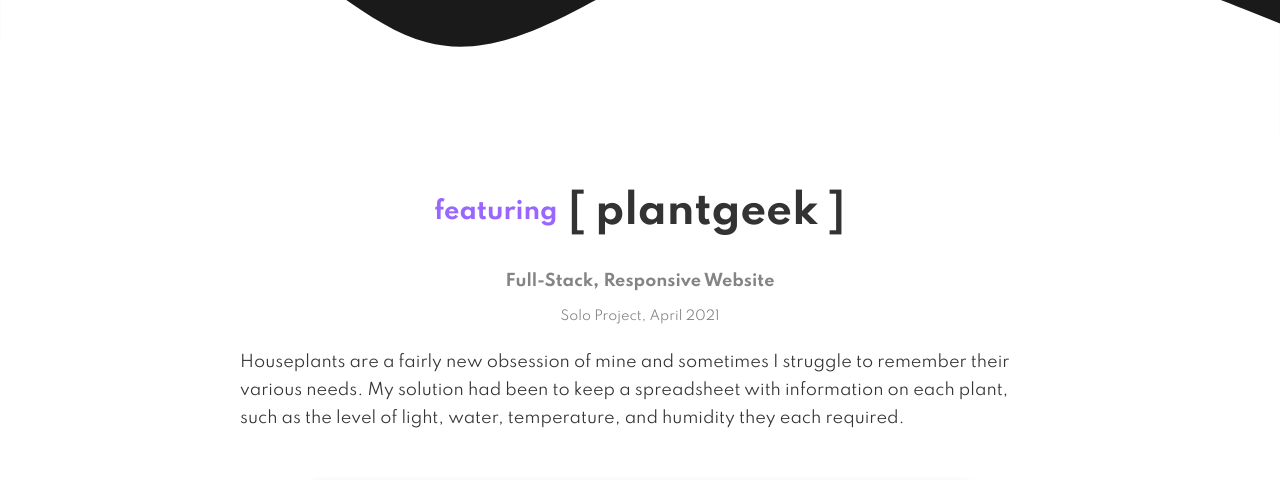
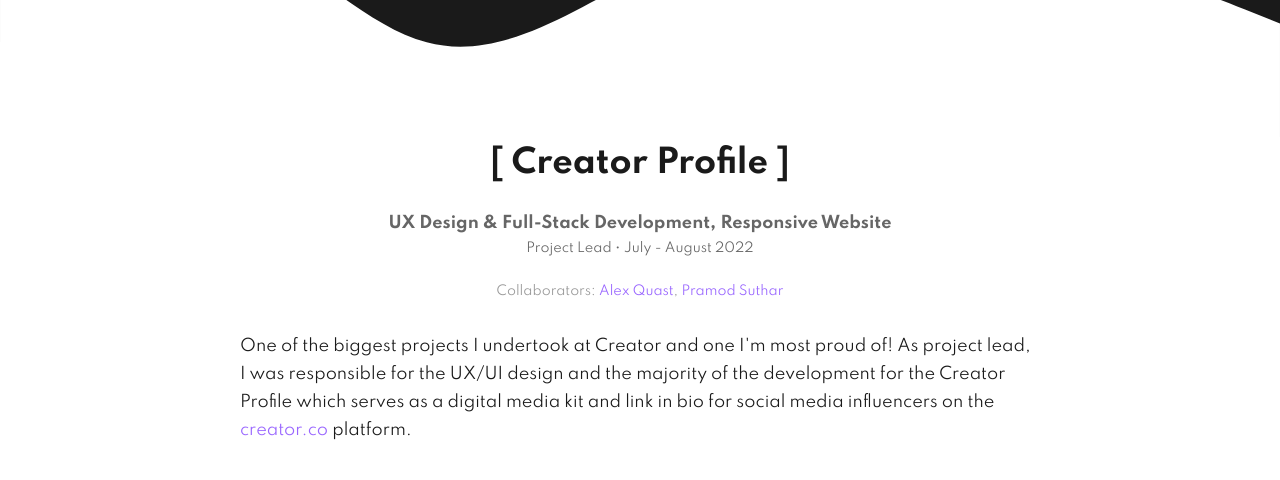
Before and after one commit to v-prt/portfolio, a React (Create React App) app: page / in a window 1280 px wide. Shown: the part 1960-2440 px from the top of the page. Built offline with nearby package versions, Linux system fonts and the light colour scheme; grey boxes are pictures that could not be loaded; a web font is replaced by a local one.

Commit message:
update featured project

```diff
--- a/src/GlobalStyles.js
+++ b/src/GlobalStyles.js
@@ -141,38 +141,6 @@
   }
 `
 
-export const ProjectGallery = styled.div`
-  display: flex;
-  grid-gap: 20px;
-  width: calc(100% - 40px);
-  overflow-x: scroll;
-  margin: 20px 0;
-  padding: 20px 10px;
-  ::-webkit-scrollbar {
-    height: 10px;
-  }
-  ::-webkit-scrollbar-track {
-    background-color: #f2f2f2;
-    border-radius: 5px;
-  }
-  ::-webkit-scrollbar-thumb {
-    background-color: #ccc;
-    border-radius: 5px;
-    cursor: pointer;
-  }
-  img {
-    height: 300px;
-    border-radius: 10px;
-    box-shadow: 1px 3px 10px rgba(0, 0, 0, 0.2);
-    @media only screen and (min-width: ${BREAKPOINTS.tablet}) {
-      height: 400px;
-    }
-    @media only screen and (min-width: ${BREAKPOINTS.desktop}) {
-      height: 500px;
-    }
-  }
-`
-
 export const UnderlinedLink = styled.a`
   color: #000;
   font-weight: bold;
@@ -200,6 +168,7 @@
 `
 
 export const ProjectWrapper = styled.main`
+  background: #fff;
   display: flex;
   flex-direction: column;
   align-items: center;
@@ -209,6 +178,8 @@
     height: 200px;
     width: 100%;
     display: flex;
+    flex-direction: column;
+    justify-content: center;
     img {
       width: 100%;
       margin-top: auto;
@@ -245,7 +216,7 @@
     display: flex;
     flex-direction: column;
     align-items: center;
-    margin: 0 30px;
+    margin: 0 20px;
     p {
       max-width: 800px;
       margin: 10px 0;
@@ -276,11 +247,19 @@
     }
   }
   @media only screen and (min-width: ${BREAKPOINTS.tablet}) {
+    padding-bottom: 80px;
     .banner {
-      height: 300px;
+      height: 250px;
     }
     .buttons {
       flex-direction: row;
+    }
+  }
+  @media only screen and (min-width: ${BREAKPOINTS.desktop}) {
+    padding-bottom: 100px;
+    .banner {
+      height: 300px;
+      padding-top: 50px;
     }
   }
 `
--- a/src/components/FeaturedProject.js
+++ b/src/components/FeaturedProject.js
@@ -1,167 +1,112 @@
-import React from 'react'
+import { ProjectWrapper, LinkButton } from '../GlobalStyles'
+import { Carousel } from '../components/Carousel'
 
-import styled from 'styled-components/macro'
-import { COLORS, BREAKPOINTS, LinkButton, ProjectGallery } from '../GlobalStyles'
-import { ImageLoader } from '../components/ImageLoader'
-
-import plantgeekHome1 from '../assets/plantgeek/plantgeek-homepage1.png'
-import plantgeekHome2 from '../assets/plantgeek/plantgeek-homepage2.png'
-import plantgeekHome3 from '../assets/plantgeek/plantgeek-homepage3.png'
-import plantgeekBrowse1 from '../assets/plantgeek/plantgeek-browse1.png'
-import plantgeekBrowse2 from '../assets/plantgeek/plantgeek-browse2.png'
-import plantgeekBrowse3 from '../assets/plantgeek/plantgeek-browse3.png'
-import plantgeekPlantProfile from '../assets/plantgeek/plantgeek-plantprofile.png'
-import plantgeekUserProfile from '../assets/plantgeek/plantgeek-userprofile.png'
-import plantgeekCollection from '../assets/plantgeek/plantgeek-collection.png'
-import plantgeekFriends from '../assets/plantgeek/plantgeek-friends.png'
-import plantgeekSettings from '../assets/plantgeek/plantgeek-settings.png'
+import image1 from '../assets/creator/creator-profile1.png'
+import image2 from '../assets/creator/creator-profile2.png'
+import image3 from '../assets/creator/creator-profile3.png'
+import image4 from '../assets/creator/creator-profile4.png'
+import image5 from '../assets/creator/creator-profile5.png'
+import image6 from '../assets/creator/profile-editor1.png'
+import image7 from '../assets/creator/profile-editor2.png'
+import image8 from '../assets/creator/profile-editor3.png'
+import image9 from '../assets/creator/profile-editor4.png'
+import image10 from '../assets/creator/profile-editor5.png'
+import image11 from '../assets/creator/profile-editor6.png'
+import image12 from '../assets/creator/profile-editor7.png'
+import image13 from '../assets/creator/profile-editor8.png'
 
 export const FeaturedProject = () => {
+  const projectImages = [
+    image1,
+    image2,
+    image3,
+    image4,
+    image5,
+    image6,
+    image7,
+    image8,
+    image9,
+    image10,
+    image11,
+    image12,
+    image13,
+  ]
+
   return (
-    <Wrapper>
-      <Description>
-        <h2>
-          <span className='feat'>featuring</span>
-          <span className='title'>
-            [ <b>plantgeek</b> ]
-          </span>
+    <ProjectWrapper>
+      <div className='description'>
+        <h2 className='title'>
+          [ <b>Creator Profile</b> ]
         </h2>
         <div className='summary'>
-          <p className='type'>Full-Stack, Responsive Website</p>
-          <p className='duration'>Solo Project, April 2021</p>
+          <p className='type'>UX Design & Full-Stack Development, Responsive Website</p>
+          <p className='duration'>Project Lead • July - August 2022</p>
+          <p className='collaborators'>
+            Collaborators:{' '}
+            <a
+              className='link'
+              href='https://www.linkedin.com/in/alex-i-quast/'
+              target='_blank'
+              rel='noopener noreferrer'>
+              Alex Quast
+            </a>
+            ,{' '}
+            <a
+              className='link'
+              href='https://www.linkedin.com/in/pramodsuthar/'
+              target='_blank'
+              rel='noopener noreferrer'>
+              Pramod Suthar
+            </a>
+          </p>
         </div>
+        <div className='details'>
           <p>
-          Houseplants are a fairly new obsession of mine and sometimes I struggle to remember their
-          various needs. My solution had been to keep a spreadsheet with information on each plant,
-          such as the level of light, water, temperature, and humidity they each required.
+            One of the biggest projects I undertook at Creator and one I'm most proud of! As project
+            lead, I was responsible for the UX/UI design and the majority of the development for the
+            Creator Profile which serves as a digital media kit and link in bio for social media
+            influencers on the{' '}
+            <a className='link' href='https://creator.co' target='_blank' rel='noopener noreferrer'>
+              creator.co
+            </a>{' '}
+            platform.
           </p>
-        <div className='primary-image'>
-          <ImageLoader src={plantgeekPlantProfile} alt='' />
         </div>
+        <div style={{ margin: '30px 0' }}>
+          <Carousel images={projectImages} />
+        </div>
+        <div className='details'>
           <p>
-          I decided to build
-          <strong> plantgeek </strong>
-          as an upgrade to my spreadsheet, where you can browse and view care information for
-          hundreds of plants. Users can sign up to create lists of plants they own, love, or wish to
-          have and even contribute to the database. Admins can approve or reject submissions as well
-          as delete plants.
+            The goal was to provide creators a better alternative to Linktree with exclusive
+            features just for our NFT holders. Features include uploading a profile image, bio and
+            other personal information; automatically updated metrics for connected social
+            platforms; automatically populated top performing content; and the option to add rates
+            for social media services, upload recommended products, showcase an NFT collection, and
+            add custom links.
           </p>
           <p>
-          I started this website as a full-stack solo school project in 2021 and I have since
-          continued to improve and work on it in my spare time. For more information, check out my
-          code on GitHub or view the live website below.
+            My teammates were responsible for securing SSLs for the custom subdomains as well as
+            setting up crypto wallet connection for verifying ownership of the{' '}
+            <a
+              className='link'
+              href='https://creator.co/passport-nft'
+              target='_blank'
+              rel='noopener noreferrer'>
+              Creator Passport NFT
+            </a>{' '}
+            to unlock premium features.
           </p>
           <div className='buttons'>
             <LinkButton
               className='black'
-            href='https://www.plantgeek.co'
+              href='https://example.creator.co'
               target='_blank'
               rel='noopener noreferrer'>
-            VIEW LIVE SITE
+              View Example Profile
             </LinkButton>
-          <LinkButton
-            className='white'
-            href='https://github.com/v-prt/plantgeek'
-            target='_blank'
-            rel='noopener noreferrer'>
-            VIEW ON GITHUB
-          </LinkButton>
-          {/* <UnderlinedLink href='https://youtu.be/_LXWqhxIMrQ' target='_blank' rel="noopener noreferrer">
-            Video Demo
-          </UnderlinedLink> */}
           </div>
-      </Description>
-      <ProjectGallery>
-        <ImageLoader src={plantgeekHome1} alt='' />
-        <ImageLoader src={plantgeekHome2} alt='' />
-        <ImageLoader src={plantgeekHome3} alt='' />
-        <ImageLoader src={plantgeekBrowse1} alt='' />
-        <ImageLoader src={plantgeekBrowse2} alt='' />
-        <ImageLoader src={plantgeekBrowse3} alt='' />
-        <ImageLoader src={plantgeekUserProfile} alt='' />
-        <ImageLoader src={plantgeekCollection} alt='' />
-        <ImageLoader src={plantgeekFriends} alt='' />
-        <ImageLoader src={plantgeekSettings} alt='' />
-      </ProjectGallery>
-    </Wrapper>
+        </div>
+      </div>
+    </ProjectWrapper>
   )
 }
-
-const Wrapper = styled.section`
-  background: #fff;
-  color: #333;
-  display: flex;
-  flex-direction: column;
-  align-items: center;
-  width: 100%;
-`
-
-const Description = styled.div`
-  width: 100%;
-  display: flex;
-  flex-direction: column;
-  align-items: center;
-  h2 {
-    font-size: 2.5rem;
-    margin: 50px 20px 20px 20px;
-    display: flex;
-    align-items: center;
-    flex-wrap: wrap;
-    span {
-      margin: 5px 0;
-    }
-    .feat {
-      font-size: 1.5rem;
-      color: ${COLORS.primaryAccent};
-      margin-right: 10px;
-    }
-    @media (max-width: 1000px) {
-      font-size: 2rem;
-    }
-  }
-  .summary {
-    text-align: center;
-    opacity: 0.6;
-    .type {
-      font-weight: bold;
-    }
-    .duration {
-      font-size: 0.8rem;
-    }
-  }
-  p {
-    max-width: 800px;
-    margin: 10px 20px;
-  }
-  .primary-image {
-    margin: 40px 0;
-    img {
-      height: 300px;
-      border-radius: 10px;
-      box-shadow: 1px 3px 10px rgba(0, 0, 0, 0.2);
-    }
-  }
-  .buttons {
-    display: flex;
-    flex-direction: column;
-    align-items: center;
-    margin: 10px 0;
-    a {
-      width: 100%;
-      margin: 10px;
-    }
-  }
-  @media only screen and (min-width: ${BREAKPOINTS.tablet}) {
-    .primary-image img {
-      height: 400px;
-    }
-    .buttons {
-      flex-direction: row;
-    }
-  }
-  @media only screen and (min-width: ${BREAKPOINTS.desktop}) {
-    .primary-image img {
-      height: 500px;
-    }
-  }
-`
--- a/src/components/Header.js
+++ b/src/components/Header.js
@@ -91,6 +91,8 @@
   top: 0;
   z-index: 10;
   .header-inner {
+    max-width: 1400px;
+    margin: auto;
     padding: 5px 20px;
     display: flex;
     justify-content: space-between;
--- a/src/routes/projects/CreatorProfile.js
+++ b/src/routes/projects/CreatorProfile.js
@@ -82,7 +82,7 @@
             platform.
           </p>
         </div>
-        <div style={{ margin: '30px 0' }}>
+        <div style={{ margin: '40px 0' }}>
           <Carousel images={projectImages} />
         </div>
         <div className='details'>
--- a/src/routes/projects/EagleTek.js
+++ b/src/routes/projects/EagleTek.js
@@ -59,7 +59,7 @@
             for a fictional company we dubbed "eagleTek".
           </p>
         </div>
-        <div style={{ margin: '30px 0' }}>
+        <div style={{ margin: '40px 0' }}>
           <Carousel images={projectImages} />
         </div>
         <div className='details'>
--- a/src/routes/projects/Plantgeek.js
+++ b/src/routes/projects/Plantgeek.js
@@ -55,7 +55,7 @@
             plant, such as the level of light, water, temperature, and humidity they each required.
           </p>
         </div>
-        <div style={{ margin: '30px 0' }}>
+        <div style={{ margin: '40px 0' }}>
           <Carousel images={projectImages} />
         </div>
         <div className='details'>
--- a/src/routes/projects/SushiHeaven.js
+++ b/src/routes/projects/SushiHeaven.js
@@ -36,7 +36,7 @@
             gameplay.
           </p>
         </div>
-        <div style={{ margin: '30px 0' }}>
+        <div style={{ margin: '40px 0' }}>
           <Carousel images={projectImages} />
         </div>
         <div className='details'>
--- a/src/routes/projects/TicketWidget.js
+++ b/src/routes/projects/TicketWidget.js
@@ -47,7 +47,7 @@
             venue.
           </p>
         </div>
-        <div style={{ margin: '30px 0' }}>
+        <div style={{ margin: '40px 0' }}>
           <Carousel images={projectImages} />
         </div>
         <div className='details'>
```
Also changed, not shown: src/components/Footer.js (+3 -9 lines). Lines whose indentation alone changed are shown as unchanged.
